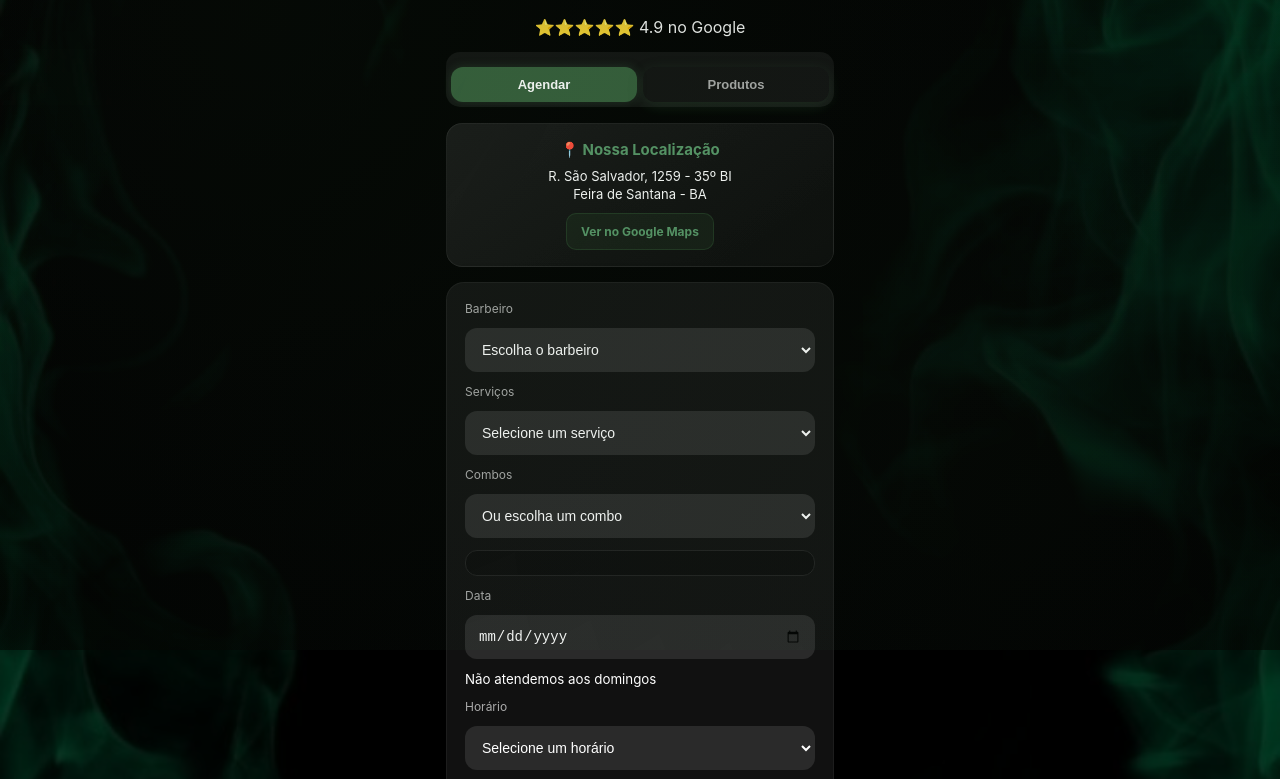
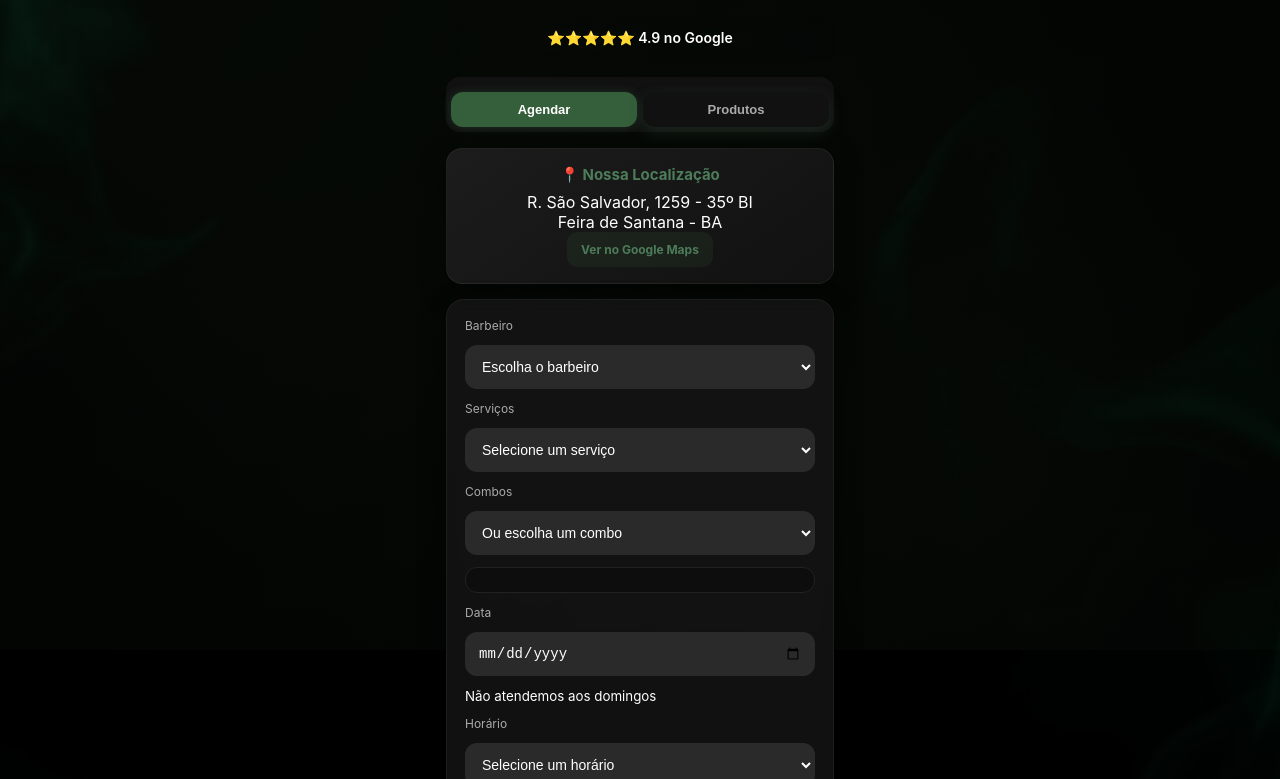
Before and after one commit to VinnyLast/barbearia-api, a website: page index.html in a window 1280 px wide. Shown: the part 150-929 px from the top of the page. Drawn offline with Linux system fonts and the light colour scheme.

Commit message:
css melhorado 4

```diff
--- a/css/style.css
+++ b/css/style.css
@@ -13,58 +13,55 @@
   --verde-hover: #2b4d31;
 }
 
-/* BODY COM IMAGEM */
+/* BODY */
 body {
   font-family: -apple-system, BlinkMacSystemFont, "Segoe UI", Roboto, sans-serif;
   color: white;
   min-height: 100vh;
+  overflow-x: hidden;
+  position: relative;
+}
 
+/* FUNDO ANIMADO REAL */
+body::before {
+  content: "";
+  position: fixed;
+  top: -20%;
+  left: -20%;
+  width: 140%;
+  height: 140%;
   background:
     linear-gradient(rgba(0,0,0,0.75), rgba(0,0,0,0.9)),
     url('../images/fundo.png');
-
   background-size: cover;
   background-position: center;
-  background-attachment: fixed;
-
-  animation: fundoAnimado 20s ease-in-out infinite;
+  z-index: -2;
+  animation: fundoMove 20s ease-in-out infinite;
+  pointer-events: none;
 }
 
-/* ANIMAÇÃO SUAVE FUNDO */
-@keyframes fundoAnimado {
-  0% { background-position: center; }
-  50% { background-position: top; }
-  100% { background-position: center; }
+@keyframes fundoMove {
+  0% { transform: scale(1) translate(0, 0); }
+  50% { transform: scale(1.1) translate(-2%, -2%); }
+  100% { transform: scale(1) translate(0, 0); }
 }
 
-/* OVERLAY LEVE (SEM QUEBRAR CLIQUE) */
+/* OVERLAY */
 body::after {
   content: "";
   position: fixed;
   inset: 0;
   pointer-events: none;
-
-  background: radial-gradient(circle at 20% 20%, rgba(53,94,59,0.10), transparent),
-              radial-gradient(circle at 80% 80%, rgba(53,94,59,0.08), transparent);
-
+  z-index: -1;
+  background:
+    radial-gradient(circle at 20% 20%, rgba(53,94,59,0.10), transparent),
+    radial-gradient(circle at 80% 80%, rgba(53,94,59,0.08), transparent);
   animation: luzFundo 12s infinite alternate;
 }
 
-/* ANIMAÇÃO LUZ */
 @keyframes luzFundo {
   from { opacity: 0.5; }
   to { opacity: 1; }
-}
-
-/* TOPO ESCURO */
-body::before {
-  content: "";
-  position: fixed;
-  top: 0;
-  width: 100%;
-  height: 200px;
-  background: linear-gradient(to bottom, rgba(0,0,0,0.6), transparent);
-  pointer-events: none;
 }
 
 /* CONTAINER */
@@ -72,6 +69,8 @@ body::before {
   max-width: 420px;
   margin: auto;
   padding: 16px;
+  position: relative;
+  z-index: 1;
 }
 
 /* HEADER */
@@ -80,37 +79,46 @@ header {
   margin-bottom: 20px;
 }
 
-/* 🔥 LOGO REDONDA (SAFE) */
 .logo-img {
   width: 80px;
   height: 80px;
   object-fit: cover;
   border-radius: 50%;
   margin-bottom: 8px;
-
   border: 2px solid var(--verde);
-
-  /* 🔥 deixa a logo mais viva */
   filter: brightness(1.2) contrast(1.1);
-
-  /* glow mais forte */
   box-shadow: 0 0 20px rgba(53,94,59,0.8);
-
 }
 
-/* TÍTULO */
 header h1 {
   font-size: 20px;
   letter-spacing: 3px;
   font-weight: 600;
-  filter: brightness(1.2) contrast(1.1);
-
 }
 
 header p {
   font-size: 12px;
   color: #aaa;
-  filter: brightness(1.2) contrast(1.1);
+}
+
+/* REVIEWS */
+.reviews {
+  text-align: center;
+  margin-bottom: 15px;
+  backdrop-filter: blur(6px);
+  border-radius: 14px;
+  padding: 12px;
+}
+
+.reviews p {
+  font-size: 14px;
+  font-weight: 600;
+  margin-bottom: 4px;
+}
+
+.reviews span {
+  font-size: 12px;
+  color: #b8b8b8;
 }
 
 /* TABS */
@@ -142,7 +150,9 @@ header p {
 }
 
 /* ABAS */
-.aba { display: none; }
+.aba {
+  display: none;
+}
 
 .aba.ativa {
   display: block;
@@ -250,14 +260,6 @@ button:hover {
   box-shadow: 0 5px 20px rgba(53,94,59,0.3);
 }
 
-#listaProdutos li span {
-  font-weight: 500;
-}
-
-#listaProdutos li small {
-  font-size: 11px;
-  color: #777;
-}
 .produto-info {
   display: flex;
   align-items: center;
@@ -269,19 +271,10 @@ button:hover {
   height: 45px;
   object-fit: cover;
   border-radius: 10px;
-
   border: 1px solid #2a2a2a;
-
-  /* efeito premium */
   box-shadow: 0 0 10px rgba(0,0,0,0.5);
 }
 
-/* hover mais bonito */
-#listaProdutos li:hover .produto-img {
-  transform: scale(1.05);
-}
-
-/* PREÇO */
 .preco {
   background: var(--verde);
   color: white;
@@ -291,22 +284,6 @@ button:hover {
   font-size: 13px;
 }
 
-/* PAINEL */
-#listaAgendamentos li {
-  background: #2a2a2a;
-  padding: 12px;
-  border-radius: 10px;
-  margin-bottom: 8px;
-  font-size: 13px;
-  border-left: 3px solid var(--verde);
-}
-
-/* AVALIAÇÃO */
-.reviews {
-  text-align: center;
-  margin-bottom: 15px;
-}
-
 /* LOCALIZAÇÃO */
 .localizacao {
   background: linear-gradient(145deg, #1c1c1c, #111);
@@ -314,24 +291,14 @@ button:hover {
   border-radius: 16px;
   margin-bottom: 15px;
   text-align: center;
-  filter: brightness(1.2) contrast(1.1);
   border: 1px solid rgba(255,255,255,0.05);
   box-shadow: 0 8px 25px rgba(0,0,0,0.5);
-
-  animation: fade 0.4s ease;
 }
 
 .localizacao h3 {
   font-size: 15px;
   margin-bottom: 8px;
   color: var(--verde-claro);
-}
-
-.localizacao .endereco {
-  font-size: 13px;
-  color: #ccc;
-  margin-bottom: 10px;
-  line-height: 1.4;
 }
 
 .localizacao a {
@@ -343,14 +310,11 @@ button:hover {
   text-decoration: none;
   font-size: 12px;
   font-weight: bold;
-
-  border: 1px solid rgba(53,94,59,0.3);
 }
 
 .localizacao a:hover {
   background: var(--verde);
   color: white;
-  transform: translateY(-2px);
 }
 
 /* WHATSAPP */
@@ -369,7 +333,7 @@ button:hover {
   font-weight: bold;
 }
 
-/* 🔥 LOADING */
+/* LOADING */
 #loading {
   position: fixed;
   inset: 0;
```
